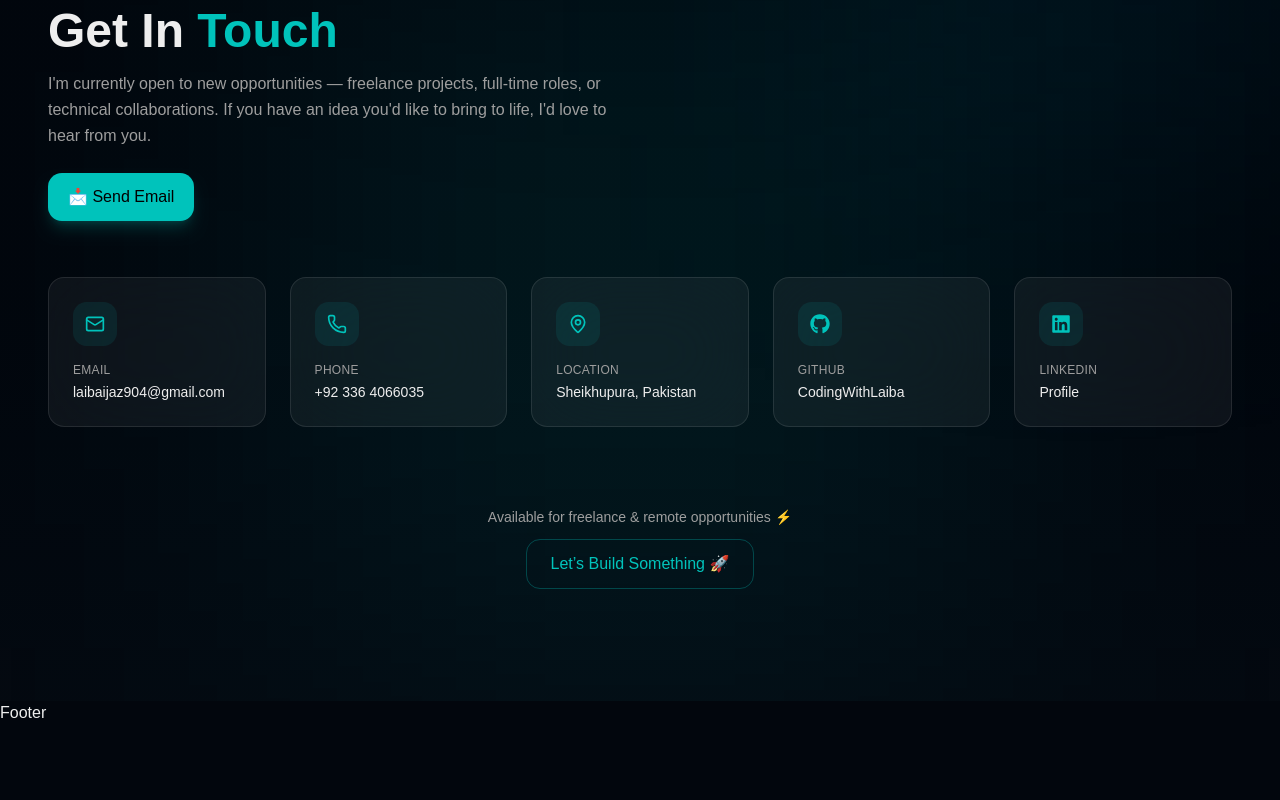
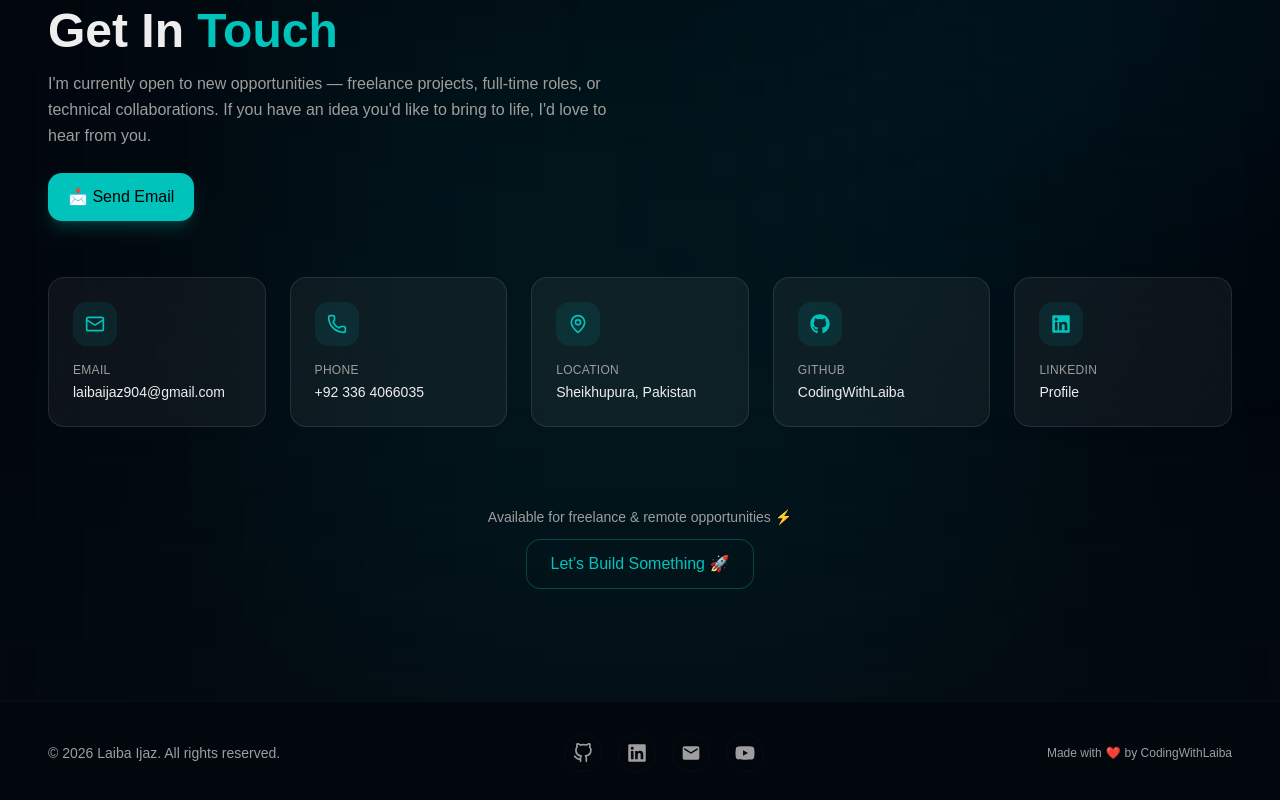
Before and after one commit to CodingWithLaiba/My_Portfolio, a React (Vite) app in the folder my-protfilo/: page / in a window 1280 px wide. Shown: the part 2844-3644 px from the top of the page. Before the commit the page ends 3569 px from the top, so only its background shows below. Built offline with nearby package versions, Linux system fonts and the light colour scheme.

Commit message:
Edit footer Section

```diff
--- a/my-protfilo/src/components/Footer.jsx
+++ b/my-protfilo/src/components/Footer.jsx
@@ -1,9 +1,67 @@
-import React from 'react'
+import { FiGithub } from "react-icons/fi";
+import { FaLinkedin, FaYoutube } from "react-icons/fa";
+import { MdEmail } from "react-icons/md";
 
-function Footer() {
+export default function Footer() {
+  const currentYear = new Date().getFullYear();
+
+  const socials = [
+    {
+      icon: FiGithub,
+      href: "https://github.com/CodingWithLaiba",
+      label: "GitHub",
+    },
+    {
+      icon: FaLinkedin,
+      href: "https://www.linkedin.com/in/laiba-ijaz52422/",
+      label: "LinkedIn",
+    },
+    {
+      icon: MdEmail,
+      href: "mailto:laibaijaz904@gmail.com",
+      label: "Email",
+    },
+    {
+      icon: FaYoutube,
+      href: "https://www.youtube.com/@CodingWithLaiba",
+      label: "YouTube",
+    },
+  ];
+
   return (
-    <div>Footer</div>
-  )
+    <footer className="py-8 bg-background border-t border-border/30 backdrop-blur-xl">
+
+      <div className="container mx-auto px-6 md:px-12 flex flex-col md:flex-row items-center justify-between gap-6">
+
+        {/* Left */}
+        <p className="text-muted-foreground text-sm text-center md:text-left">
+          © {currentYear} Laiba Ijaz. All rights reserved.
+        </p>
+
+        {/* Center Icons */}
+        <div className="flex items-center gap-4">
+          {socials.map((item, i) => (
+            <a
+              key={i}
+              href={item.href}
+              target="_blank"
+              rel="noreferrer"
+              className="group relative p-2 rounded-full border border-border/30 hover:border-primary/40 transition"
+            >
+              <item.icon className="w-5 h-5 text-muted-foreground group-hover:text-primary transition" />
+
+              {/* glow */}
+              <span className="absolute inset-0 rounded-full opacity-0 group-hover:opacity-100 bg-primary/10 blur-md transition" />
+            </a>
+          ))}
+        </div>
+
+        {/* Right */}
+        <p className="text-muted-foreground text-sm flex items-center gap-1 font-mono text-xs text-center md:text-right">
+          Made with <span className="text-red-400">❤️</span> by CodingWithLaiba
+        </p>
+
+      </div>
+    </footer>
+  );
 }
-
-export default Footer
```
